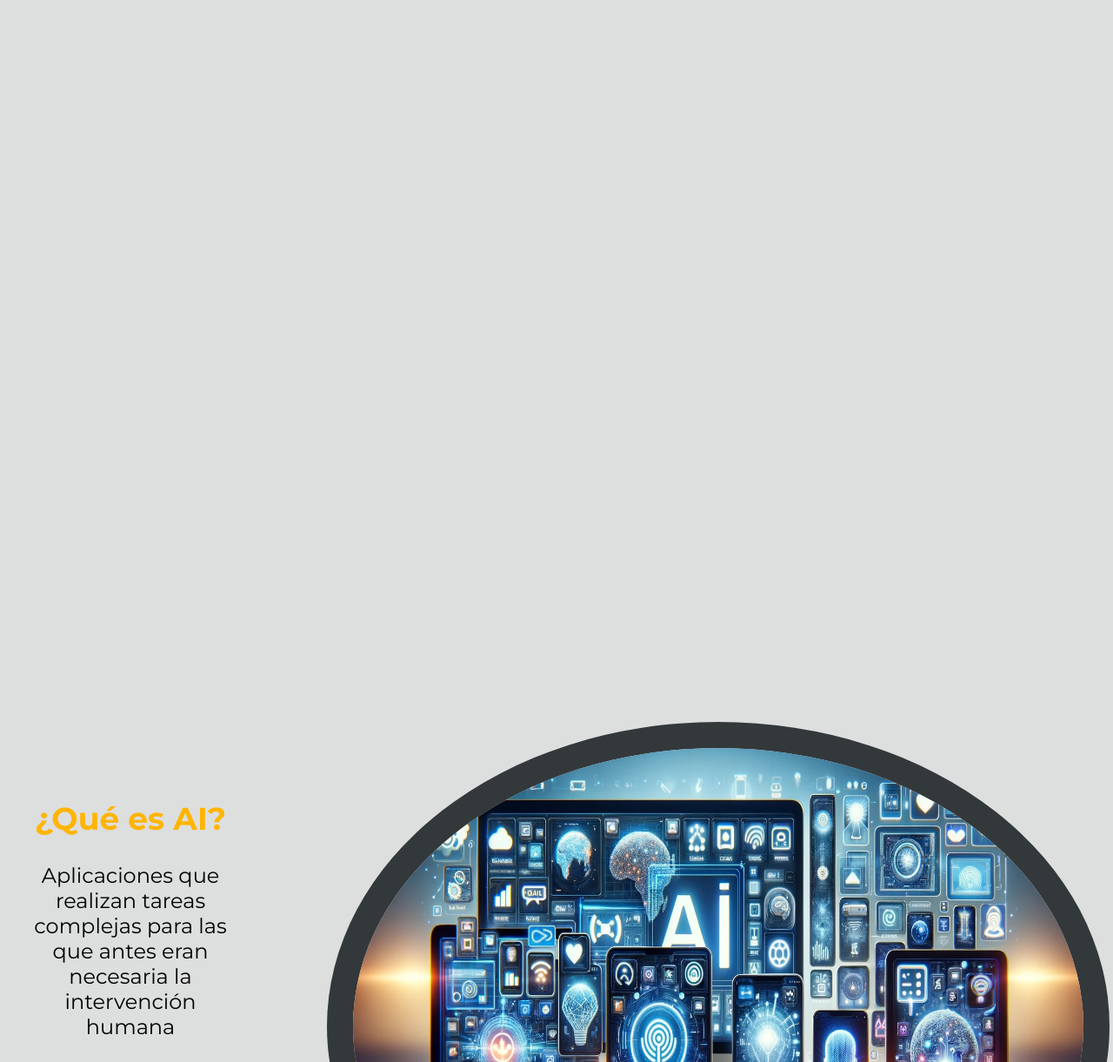
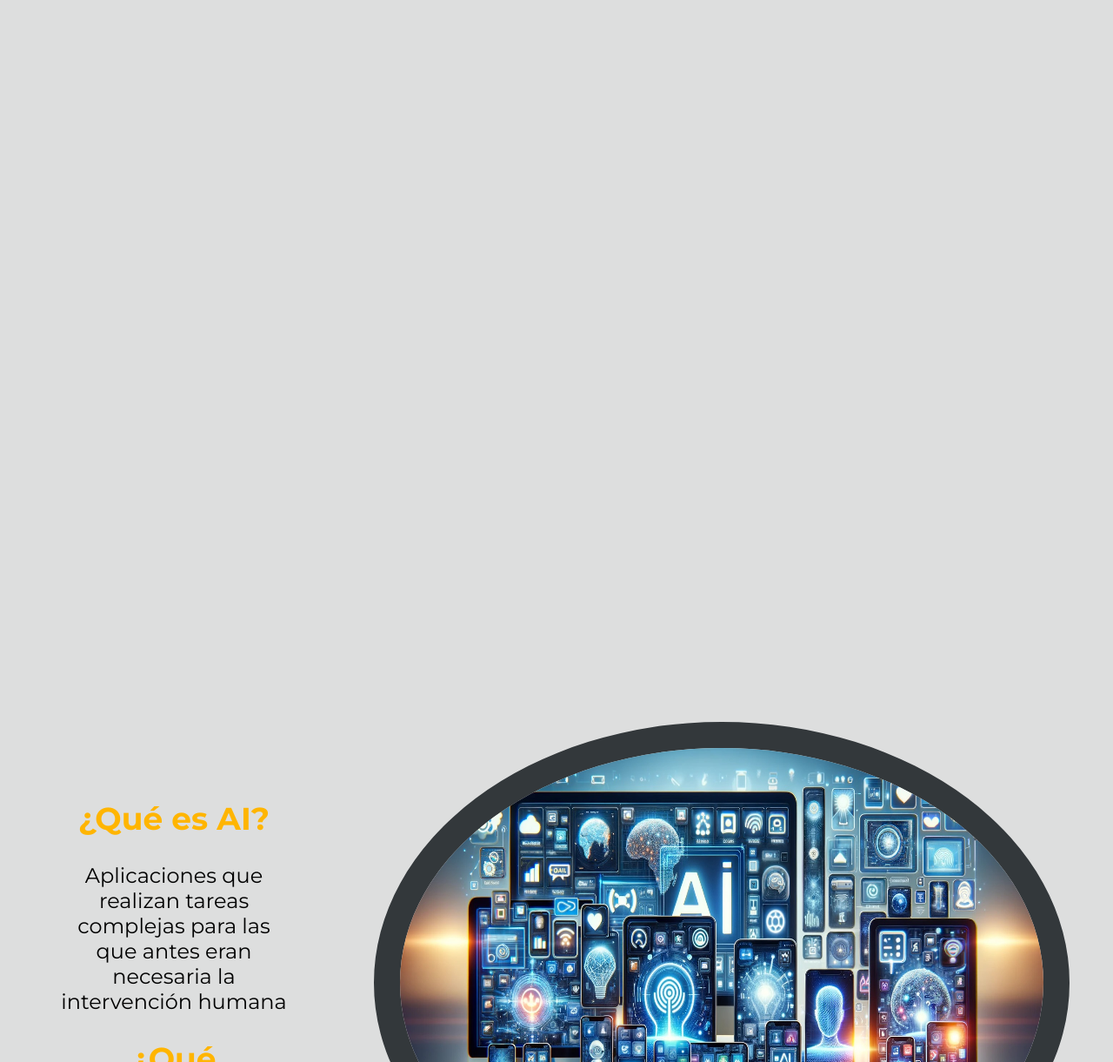
Before and after one commit to medelvalle/CaC, a plain HTML site: page AI.html in a window 1280 px wide. Shown: the part 70-1291 px from the top of the page at 87% size. Drawn offline with Linux system fonts and the light colour scheme; a web font is replaced by a local one.

Commit message:
Update_8-estilos2_26.05.2024.css

```diff
--- a/css/8-estilos2.css
+++ b/css/8-estilos2.css
@@ -78,7 +78,7 @@ body{
 }
 
 .menu .navbar ul li a:hover{
-    color: #FFB500;
+    color: #0aa035;
 }
 
 #menu{
@@ -176,8 +176,8 @@ body{
 }
 
 .imagen{
-    width: 900px;
-    height: 700px;
+    width: 800px;
+    height: 600px;
     border: 30px solid #33383b;
     border-radius: 50%;
     margin-left: 100px;
```
